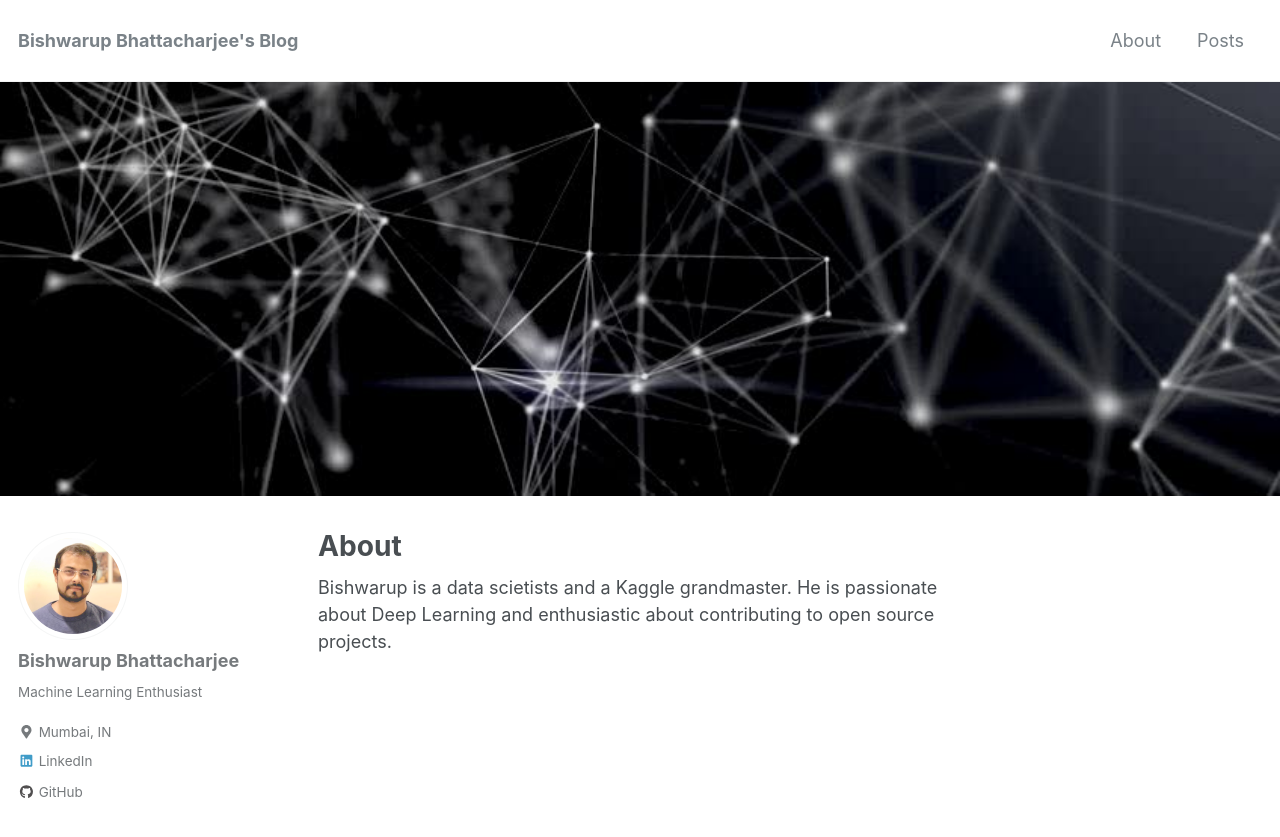
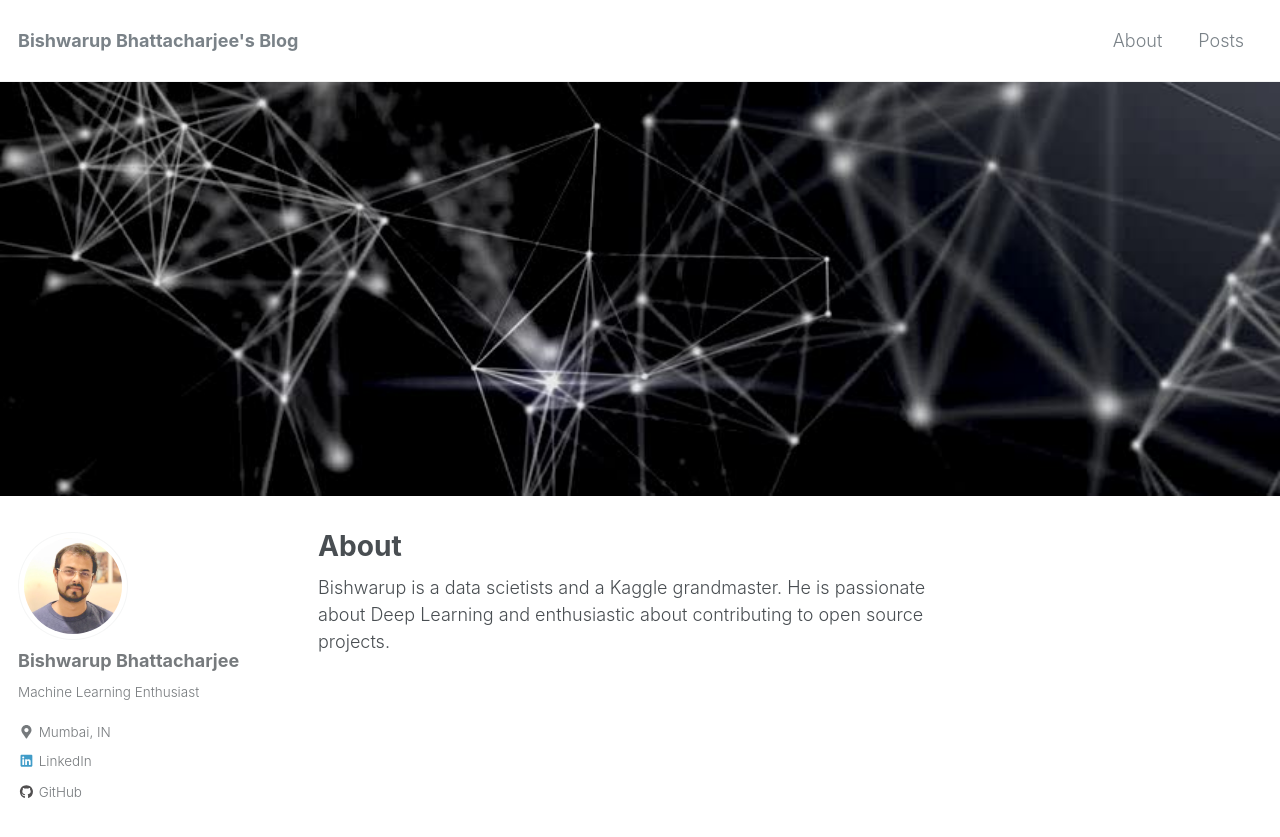
Before and after one commit to bishwarup307/bishwarup307.github.io, a Jekyll site: the page built from _pages/about.md, in a window 1280 px wide and 900 px high. Shown: the top 837 px of the window. Built offline with Jekyll 4.4.1, drawn with Linux system fonts in a browser that asks for light colours; nearby versions of some CDN libraries.

Commit message:
changed fontweight in main.csss

```diff
--- a/assets/css/main.scss
+++ b/assets/css/main.scss
@@ -13,13 +13,16 @@ html {
 
   @include breakpoint($medium) {
     font-size: 14px; // change to whatever
+    font-weight: 300;
   }
 
   @include breakpoint($large) {
     font-size: 16px; // change to whatever
+    font-weight: 300;
   }
 
   @include breakpoint($x-large) {
     font-size: 18px; // change to whatever
+    font-weight: 300;
   }
 }
```
